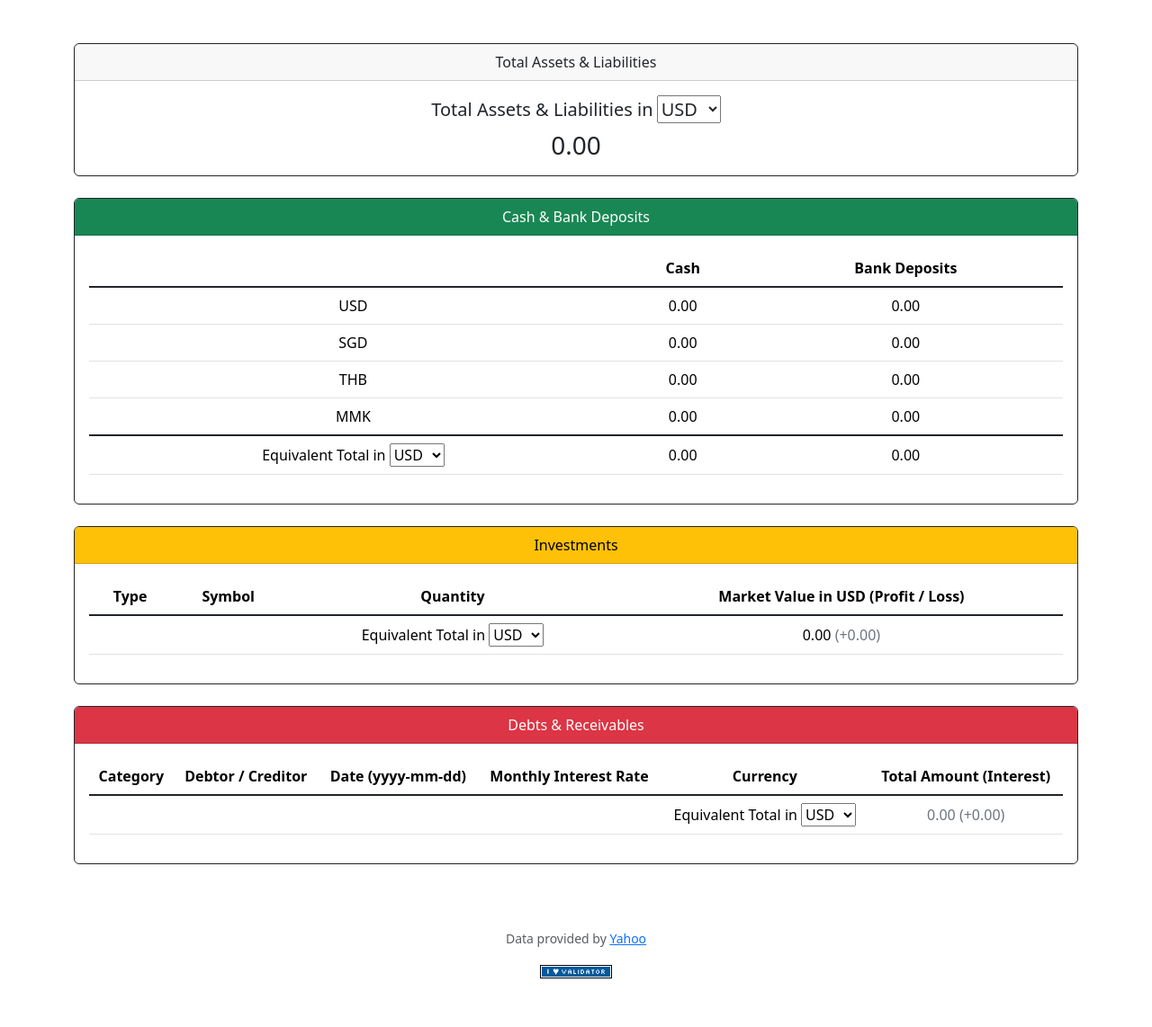
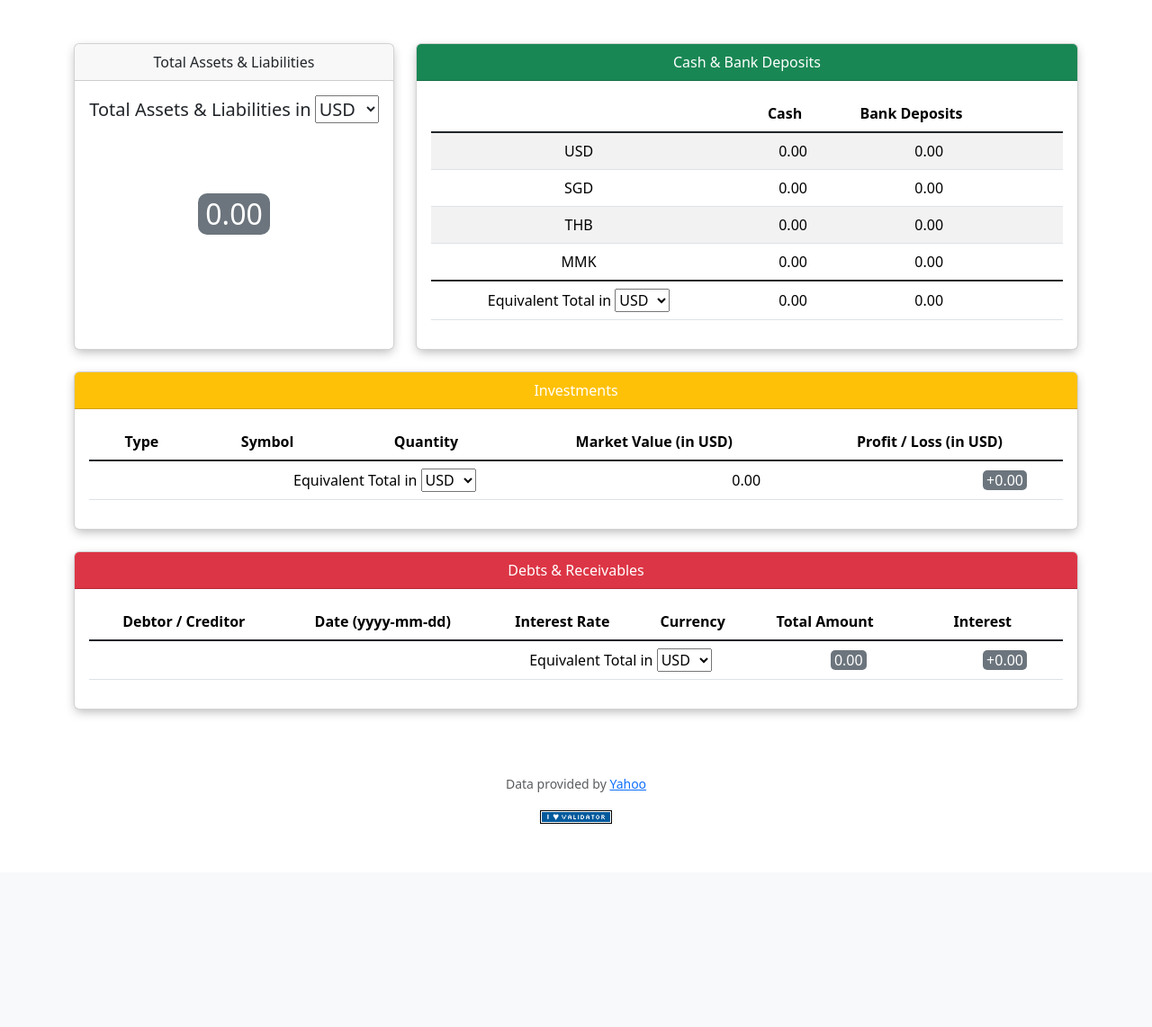
Before and after one commit to Ammmoe/Budgetary, a Flask app: page / in a window 1280 px wide. Shown: the part 76-1218 px from the top of the page at 90% size. After the commit the page ends 992 px from the top, so only its background shows below. Run offline with Flask 3, Linux system fonts and the light colour scheme; a user stored in the database is signed in; a database or web service that is not in the repository returns one stand-in record (values such as "Sample title"); data that the repository does not hold is empty; some libraries are stand-ins or nearby versions.

Commit message:
front end polishing updates for homepage 31 July

```diff
--- a/helpers.py
+++ b/helpers.py
@@ -162,13 +162,13 @@ def amount_in_usd(currency, value):
 def profit(value):
     """ Format currency value to be used in homepage """
     if value > 0:
-        return f"(+{value:,.2f})"
+        return f"+{value:,.2f}"
 
     if value == 0:
-        return f"(+0.00)"
+        return f"+0.00"
 
     if value < 0:
-        return f"({value:,.2f})"
+        return f"{value:,.2f}"
 
 
 # function to show the amount of currency in comma separated financial terms
--- a/static/styles.css
+++ b/static/styles.css
@@ -344,19 +344,33 @@ tr.text-primary td {
 .success-bg-topic {
     background-color: rgb(25, 135, 84);
     color: white;
-    padding: 4px;
-    border-radius: 5px;
+    padding: 4px 8px;
+    border-radius: 10px;
+}
+
+.secondary-bg-topic {
+    background-color: rgb(108, 117, 125);
+    color: white;
+    padding: 4px 8px;
+    border-radius: 10px;
 }
 
 .danger-bg-topic {
     background-color: rgb(220, 53, 69);
     color: white;
-    padding: 4px;
-    border-radius: 5px;
+    padding: 4px 8px;
+    border-radius: 10px;
 }
 
 .success-bg-text {
     background-color: rgb(25, 135, 84);
+    color: white;
+    padding: 0 4px 0 4px;
+    border-radius: 5px;
+}
+
+.secondary-bg-text {
+    background-color: rgb(108, 117, 125);
     color: white;
     padding: 0 4px 0 4px;
     border-radius: 5px;
@@ -375,3 +389,42 @@ tr.text-primary td {
     padding: 0 4px 0 4px;
     border-radius: 5px;
 }
+
+/* Table design */
+.custom-table td {
+    padding-left: 40px;
+    padding-right: 40px;
+    text-align: right;
+}
+
+.custom-table td[scope="row"] {
+    text-align: center;
+}
+
+.custom-debt-table tr {
+    min-height: 40px;
+}
+
+tr {
+    height: 40px;
+    vertical-align: middle;
+}
+
+.custom-debt-table td {
+    text-align: right;
+}
+
+.custom-debt-table td[scope="row"] {
+    text-align: center;
+}
+
+/* Scrollable container */
+.table-responsive {
+    overflow-x: auto;
+    -webkit-overflow-scrolling: touch;
+}
+
+/* Shadows to card box */
+.card-custom {
+    box-shadow: 0 4px 12px -2px rgba(0, 0, 0, 0.3);
+}
--- a/templates/index.html
+++ b/templates/index.html
@@ -5,7 +5,9 @@
 {% endblock %}
 
 {% block main %}
-<div class="card border-dark mb-4 col-md-12">
+<div class="row">
+    <div class="col-md-4 mb-4 d-flex">
+        <div class="card card-custom flex-fill">
             <div class="card-header">Total Assets & Liabilities</div>
             <div class="card-body">
                 <span class="card-title h5">Total Assets & Liabilities in</span>
@@ -16,19 +18,31 @@
                     <option value="mmk">MMK</option>
                 </select>
                 <div style="display: none;" id="total_assets_raw">{{ total_assets }}</div>
-        <div class="card-text h3" id="total_assets">{{ total_assets | currency }}</div>
+                <div class="d-flex flex-column justify-content-center" style="height: 70%; padding: 12px 12px; align-items: center;">
+                    <div class="card-text h2
+                    {%  if total_assets > 0 %}
+                        success-bg-topic
+                    {% elif total_assets == 0 %}
+                        secondary-bg-topic
+                    {% else %}
+                        danger-bg-topic
+                    {% endif %}" id="total_assets">{{ total_assets | currency }}</div>
+                </div>
+            </div>
         </div>
     </div>
 
-<div class="card border-dark mb-4 col-md-12">
+    <div class="col-md-8 mb-4">
+        <div class="card card-custom">
             <div class="card-header text-bg-success">Cash & Bank Deposits</div>
-    <div class="card-body">
-        <table class="table">
+            <div class="card-body table-responsive p-3">
+                <table class="table table-striped custom-table">
                     <thead>
                         <tr class="fw-bold">
                         <th scope="col"></th>
                         <th scope="col">Cash</th>
                         <th scope="col">Bank Deposits</th>
+                        <th scope="col"></th>
                         </tr>
                     </thead>
                     <tbody class="table-group-divider">
@@ -36,21 +50,25 @@
                         <td scope="row">USD</td>
                         <td>{{ cash_usd }}</td>
                         <td>{{ bank_usd }}</td>
+                        <td></td>
                         </tr>
                         <tr>
                         <td scope="row">SGD</td>
                         <td>{{ cash_sgd }}</td>
                         <td>{{ bank_sgd }}</td>
+                        <td></td>
                         </tr>
                         <tr>
                         <td scope="row">THB</td>
                         <td>{{ cash_thb }}</td>
                         <td>{{ bank_thb }}</td>
+                        <td></td>
                         </tr>
                         <tr>
                         <td scope="row">MMK</td>
                         <td>{{ cash_mmk }}</td>
                         <td>{{ bank_mmk }}</td>
+                        <td></td>
                         </tr>
                     </tbody>
                     <tfoot class="table-group-divider">
@@ -62,50 +80,55 @@
                                 <option value="mmk">MMK</option>
                             </select>
                         </td>
-                <td id="total_cash_raw" style="display: none;">{{ total_cash_usd }}</td>
-                <td id="total_bank_raw" style="display: none;">{{ total_bank_usd }}</td>
+                        <span id="total_cash_raw" style="display: none;">{{ total_cash_usd }}</span>
+                        <span id="total_bank_raw" style="display: none;">{{ total_bank_usd }}</span>
                         <td id="total_cash">{{ total_cash_usd | currency }}</td>
                         <td id="total_bank">{{ total_bank_usd | currency }}</td>
+                        <td></td>
                     </tfoot>
                 </table>
             </div>
         </div>
+    </div>
+</div>
 
-<div class="card border-dark mb-4 col-md-12">
-    <div class="card-header text-bg-warning">Investments</div>
-    <div class="card-body">
-        <table class="table">
+<div class="card card-custom mb-4 col-md-12">
+    <div class="card-header text-bg-warning text-white">Investments</div>
+    <div class="card-body table-responsive">
+        <table class="table table-striped custom-table">
             <thead>
                 <tr class="fw-bold">
                     <th scope="col">Type</th>
                     <th scope="col">Symbol</th>
                     <th scope="col">Quantity</th>
-                    <th scope="col">Market Value in USD (Profit / Loss)</th>
+                    <th scope="col">Market Value (in USD)</th>
+                    <th scope="col">Profit / Loss (in USD)</th>
                 </tr>
             </thead>
             <tbody class="table-group-divider">
                 {% for row in investment_rows %}
                 <tr>
-                    <td>{{ row['investment_type'] }}</td>
-                    <td>{{ row['symbol'] }}</td>
-                    <td>{{ row['quantity'] }}</td>
-                    <td>{{ row['original_value'] | currency }}
+                    <td scope="row">{{ row['investment_type'] }}</td>
+                    <td scope="row">{{ row['symbol'] }}</td>
+                    <td scope="row">{{ row['quantity'] }}</td>
+                    <td>{{ row['original_value'] | currency }}</td>
+                    <td>
                         <span class="
                             {% if row['profit_loss'] > 0 %}
-                            text-success
+                                success-bg-text
                             {% elif row['profit_loss'] == 0 %}
-                            text-secondary
+                                secondary-bg-text
                             {% else %}
-                            text-danger
-                        {% endif %}
-                            ">{{ row['profit_loss'] | profit }}</span>
+                                danger-bg-text
+                            {% endif %}">{{ row['profit_loss'] | profit }}
+                        </span>
                     </td>
                 </tr>
                 {% endfor %}
             </tbody>
             <tfoot class="table-group-divider">
-                <th colspan="2"> </th>
-                <td scope="row">Equivalent Total in
+                <!-- <th colspan="2"> </th> -->
+                <td colspan="3">Equivalent Total in
                     <select name="investment-currency-select" id="investment-currency-select" onchange="convertInvestmentCurrency()">
                         <option value="usd" selected>USD</option>
                         <option value="sgd">SGD</option>
@@ -113,40 +136,45 @@
                         <option value="mmk">MMK</option>
                     </select>
                 </td>
-                <td id="investment_total_raw" style="display: none;">
+                <span id="investment_total_raw" style="display: none;">
                     {{ investment_total }}
-                </td>
-                <td id="profit_loss_total_raw" style="display: none;">
+                </span>
+                <span id="profit_loss_total_raw" style="display: none;">
                     {{ profit_loss_total }}
+                </span>
+                <td id="investment_total">
+                    {{ investment_total | currency }}
                 </td>
                 <td>
-                    <span id="investment_total">{{ investment_total | currency }} </span>
                     <span id="profit_loss_total" class="
                         {% if profit_loss_total > 0 %}
-                        text-success
+                            success-bg-text
                         {% elif profit_loss_total == 0 %}
-                        text-secondary
+                            secondary-bg-text
                         {% else %}
-                        text-danger
-                    {% endif %}">{{ profit_loss_total | profit }}</span>
+                            danger-bg-text
+                        {% endif %}">{{ profit_loss_total | profit }}
+                    </span>
                 </td>
             </tfoot>
         </table>
     </div>
 </div>
 
-<div class="card border-dark mb-4 col-md-12">
+<div class="card card-custom mb-4 col-md-12">
     <div class="card-header text-bg-danger">Debts & Receivables</div>
-    <div class="card-body">
-        <table class="table">
+    <div class="card-body table-responsive">
+        <table class="table table-striped custom-table">
             <thead>
                 <tr class="fw-bold">
-                    <th scope="col">Category</th>
+                    <!-- <th scope="col">Category</th> -->
                     <th scope="col">Debtor / Creditor</th>
                     <th scope="col">Date (yyyy-mm-dd)</th>
-                    <th scope="col">Monthly Interest Rate</th>
+                    <th scope="col">Interest Rate</th>
                     <th scope="col">Currency</th>
-                    <th scope="col">Total Amount (Interest)</th>
+                    <th scope="col">Total Amount</th>
+                    <th scope="col">Interest</th>
+                    <!-- <th scope="col"></th> -->
                 </tr>
             </thead>
             <tbody class="table-group-divider">
@@ -160,28 +188,37 @@
                     text-success
                 {% elif row['debt_category'] == 'lend' and row['amount'] == 0 %}
                     text-success text-decoration-line-through
-                {% endif %}
-                ">
-                    <td>
+                {% endif %}">
+                    <!-- <td scope="row">
+                        <span>
                             {% if row['debt_category'] == 'borrow' %}
                                 payable
                             {% elif row['debt_category'] == 'lend' %}
                                 receivable
                             {% endif %}
+                        </span>
+                    </td> -->
+                    <td scope="row">{{ row['debtor_or_creditor'] }}</td>
+                    <td scope="row">{{ row['transaction_date'] }}</td>
+                    <td scope="row">{{ row['interest_rate'] }}%</td>
+                    <td scope="row">{{ row['currency'] | upper }}</td>
+                    <td>{{ row['amount'] | currency }}</td>
+                    <td>
+                        <span class="
+                            {% if row['debt_category'] == 'borrow' and row['amount'] != 0 %}
+                                danger-bg-text
+                            {% elif row['debt_category'] == 'lend' and row['amount'] != 0 %}
+                                success-bg-text
+                            {% endif %}">{{ row['interest'] | profit }}
+                        </span>
                     </td>
-                    <td>{{ row['debtor_or_creditor'] }}</td>
-                    <td>{{ row['transaction_date'] }}</td>
-                    <td>{{ row['interest_rate'] }}%</td>
-                    <td>{{ row['currency'] | upper }}</td>
-                    <td>{{ row['amount'] | currency }}
-                        <span>{{ row['interest'] | profit }}</span>
-                    </td>
+                    <!-- <td></td> -->
                 </tr>
                 {% endfor %}
             </tbody>
             <tfoot class="table-group-divider">
-                <th colspan="4"> </th>
-                <td scope="row">Equivalent Total in
+                <!-- <th colspan="4"> </th> -->
+                <td colspan="4">Equivalent Total in
                     <select name="debt-currency-select" id="debt-currency-select" onchange="convertDebtCurrency()">
                         <option value="usd" selected>USD</option>
                         <option value="sgd">SGD</option>
@@ -189,19 +226,31 @@
                         <option value="mmk">MMK</option>
                     </select>
                 </td>
-                <td id="debt_total_raw" style="display: none;">{{ debt_total }}</td>
-                <td id="interest_total_raw" style="display: none;">{{ interest_total }}</td>
-                <td class="
+                <span id="debt_total_raw" style="display: none;">{{ debt_total }}</span>
+                <span id="interest_total_raw" style="display: none;">{{ interest_total }}</span>
+                <td>
+                    <span id="debt_total" class="
                         {% if debt_total > 0 %}
-                    text-success
+                            success-bg-text
                         {% elif debt_total == 0 %}
-                    text-secondary
+                            secondary-bg-text
                         {% else %}
-                    text-danger
-                {% endif %}">
-                    <span id="debt_total">{{ debt_total | currency}} </span>
-                    <span id="interest_total">{{ interest_total | profit }}</span>
+                            danger-bg-text
+                        {% endif %}">{{ debt_total | currency}}
+                    </span>
                 </td>
+                <td>
+                    <span id="interest_total" class="
+                        {% if debt_total > 0 %}
+                            success-bg-text
+                        {% elif debt_total == 0 %}
+                            secondary-bg-text
+                        {% else %}
+                            danger-bg-text
+                        {% endif %}">{{ interest_total | profit }}
+                    </span>
+                </td>
+                <!-- <td></td> -->
             </tfoot>
         </table>
     </div>
--- a/templates/layout.html
+++ b/templates/layout.html
@@ -8,6 +8,7 @@
         <!-- http://getbootstrap.com/docs/5.3/ -->
         <link href="https://cdn.jsdelivr.net/npm/bootstrap@5.3.3/dist/css/bootstrap.min.css" rel="stylesheet" integrity="sha384-QWTKZyjpPEjISv5WaRU9OFeRpok6YctnYmDr5pNlyT2bRjXh0JMhjY6hW+ALEwIH" crossorigin="anonymous">
         <script src="https://cdn.jsdelivr.net/npm/bootstrap@5.3.3/dist/js/bootstrap.bundle.min.js" integrity="sha384-YvpcrYf0tY3lHB60NNkmXc5s9fDVZLESaAA55NDzOxhy9GkcIdslK1eN7N6jIeHz" crossorigin="anonymous"></script>
+        <link rel="stylesheet" href="dist/bootstrap4-card-tables.min.css">
 
         <!-- https://favicon.io/emoji-favicons/money-bag/ -->
         <link href="/static/favicon.ico" rel="icon">
```
Also changed, not shown: templates/budgetary.html (+4 -4 lines), 2 other files. Lines whose indentation alone changed are shown as unchanged.
